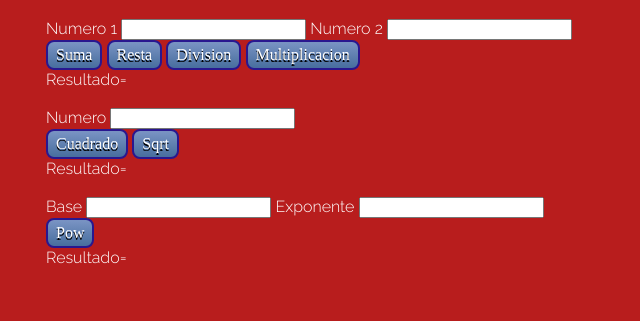
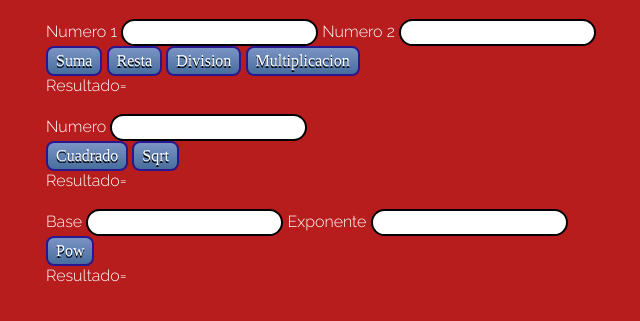
Before and after one commit to FerminDRA/project-calculadora, a plain HTML site: page Calculadora/index.html in a window 1280 px wide. Shown: the part 117-438 px from the top of the page, without its empty margins (10-650 px from the left). Drawn offline with Linux system fonts and the light colour scheme.

Commit message:
update calculadora

```diff
--- a/Calculadora/opera.css
+++ b/Calculadora/opera.css
@@ -5,6 +5,13 @@ body{
 	padding: 3em;
 	font-family: 'Raleway', 'Arial';
 	color: #fff;
+}
+
+input{
+        border-radius: 51px;
+        border: 2px solid#000000;
+	text-align: center;
+	padding:4px 8px;
 }
 
 button {
```
